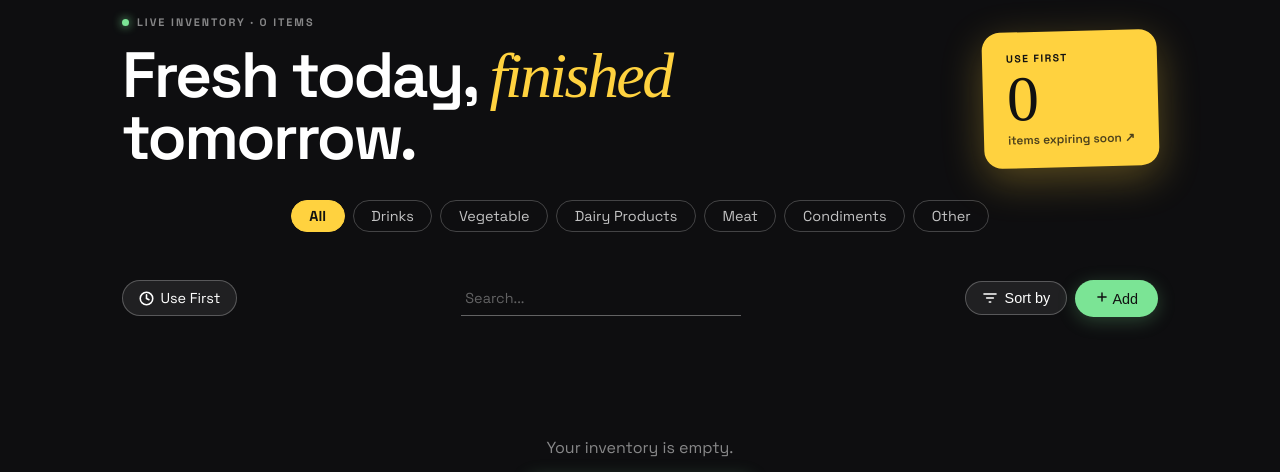
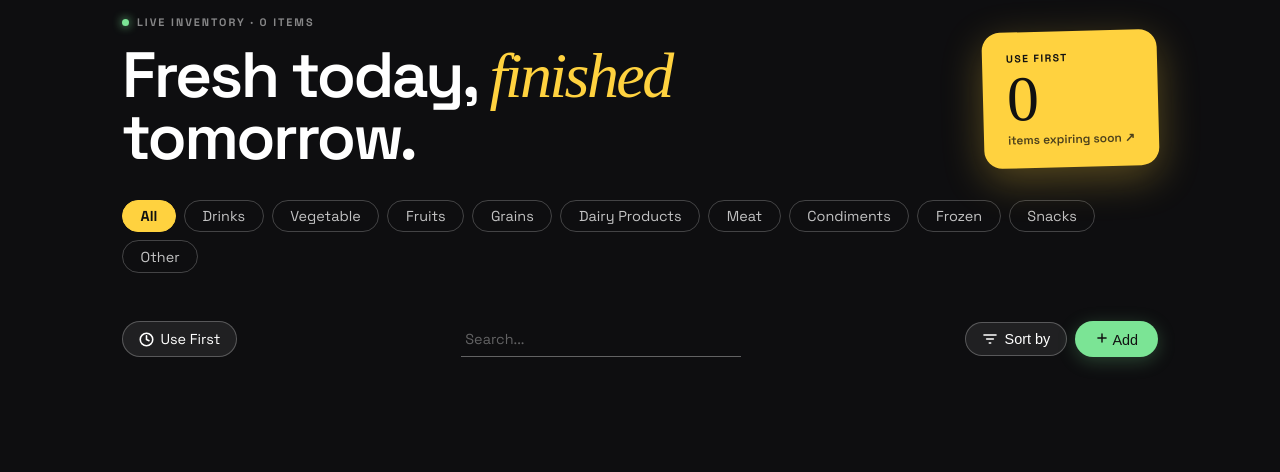
Before and after one commit to ohlunlacassi/fridge-manager-project, a Flask app: page / in a window 1280 px wide. Shown: the part 138-610 px from the top of the page. Run offline with Flask 3, Linux system fonts and the light colour scheme; the visitor is signed in with stand-in values (Sample User, id 1); data that the repository does not hold is empty; some web fonts are replaced.

Commit message:
Add new categories Condiments, Grains, Fruits, Snacks, Frozen options and with matching icons on shopping list

```diff
--- a/app/routes.py
+++ b/app/routes.py
@@ -12,7 +12,7 @@ main = Blueprint("main", __name__)
 
 EMAIL_REGEX = re.compile(r"^[^@\s]+@[^@\s]+\.[^@\s]+$")
 
-CATEGORIES = ["Vegetables", "Dairy", "Meat", "Condiments", "Drinks", "Other"]
+CATEGORIES = ["Vegetables", "Dairy", "Meat", "Condiments", "Drinks", "Other", "Grains", "Fruits", "Snacks", "Frozen"]
 UNITS = ["g", "kg", "ml", "l", "pcs", "pack"]
 
 
--- a/app/templates/ingredients/dashboard.html
+++ b/app/templates/ingredients/dashboard.html
@@ -41,6 +41,18 @@ selectattr('expiry_status', 'in', ['warning', 'expired']) | list | length %} {#
       Vegetable
     </button>
     <button
+      class="filter-tab {% if active_category == 'Fruits' %}active{% endif %}"
+      data-category="Fruits"
+    >
+      Fruits
+    </button>
+    <button
+      class="filter-tab {% if active_category == 'Grains' %}active{% endif %}"
+      data-category="Grains"
+    >
+      Grains
+    </button>
+    <button
       class="filter-tab {% if active_category == 'Dairy' %}active{% endif %}"
       data-category="Dairy"
     >
@@ -57,6 +69,18 @@ selectattr('expiry_status', 'in', ['warning', 'expired']) | list | length %} {#
       data-category="Condiments"
     >
       Condiments
+    </button>
+    <button
+      class="filter-tab {% if active_category == 'Frozen' %}active{% endif %}"
+      data-category="Frozen"
+    >
+      Frozen
+    </button>
+    <button
+      class="filter-tab {% if active_category == 'Snacks' %}active{% endif %}"
+      data-category="Snacks"
+    >
+      Snacks
     </button>
     <button
       class="filter-tab {% if active_category == 'Other' %}active{% endif %}"
```
Also changed, not shown: app/templates/shopping_list.html (+52 -51 lines).
